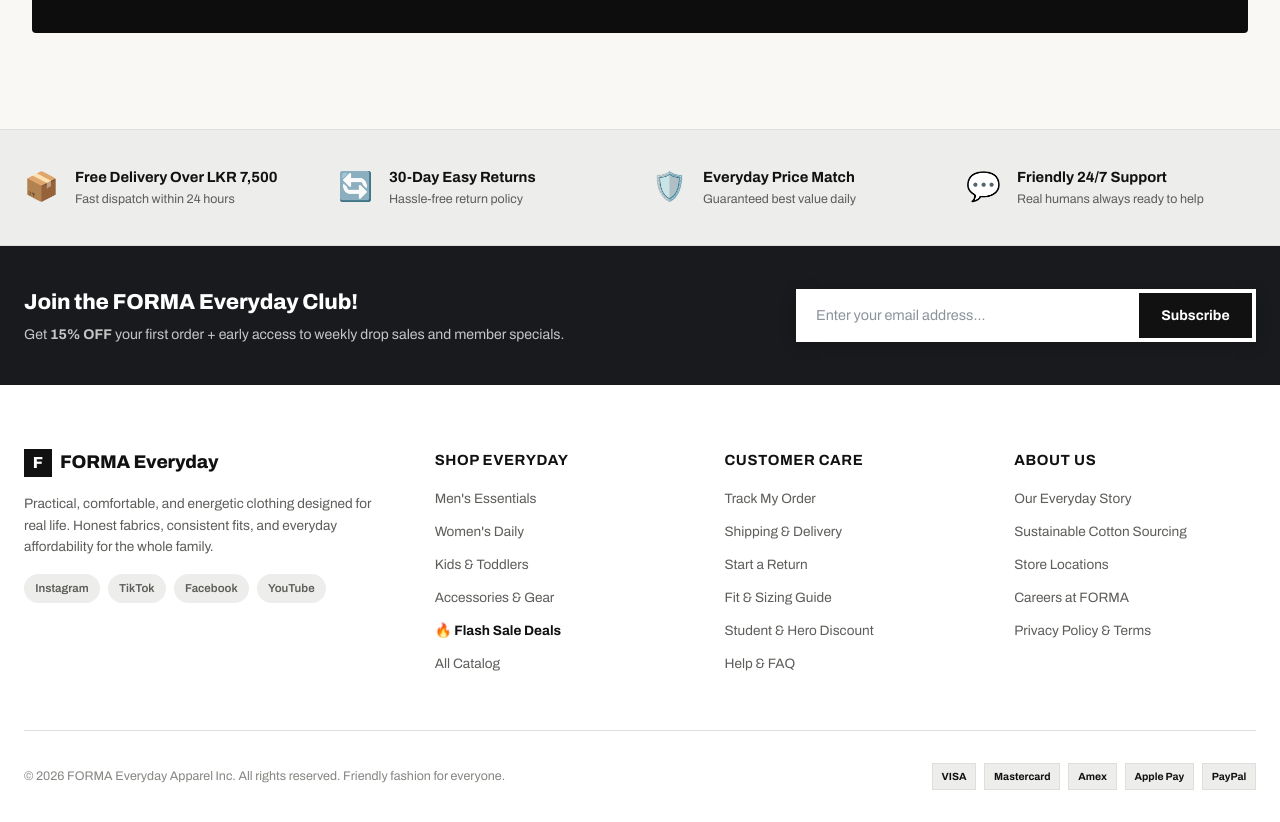
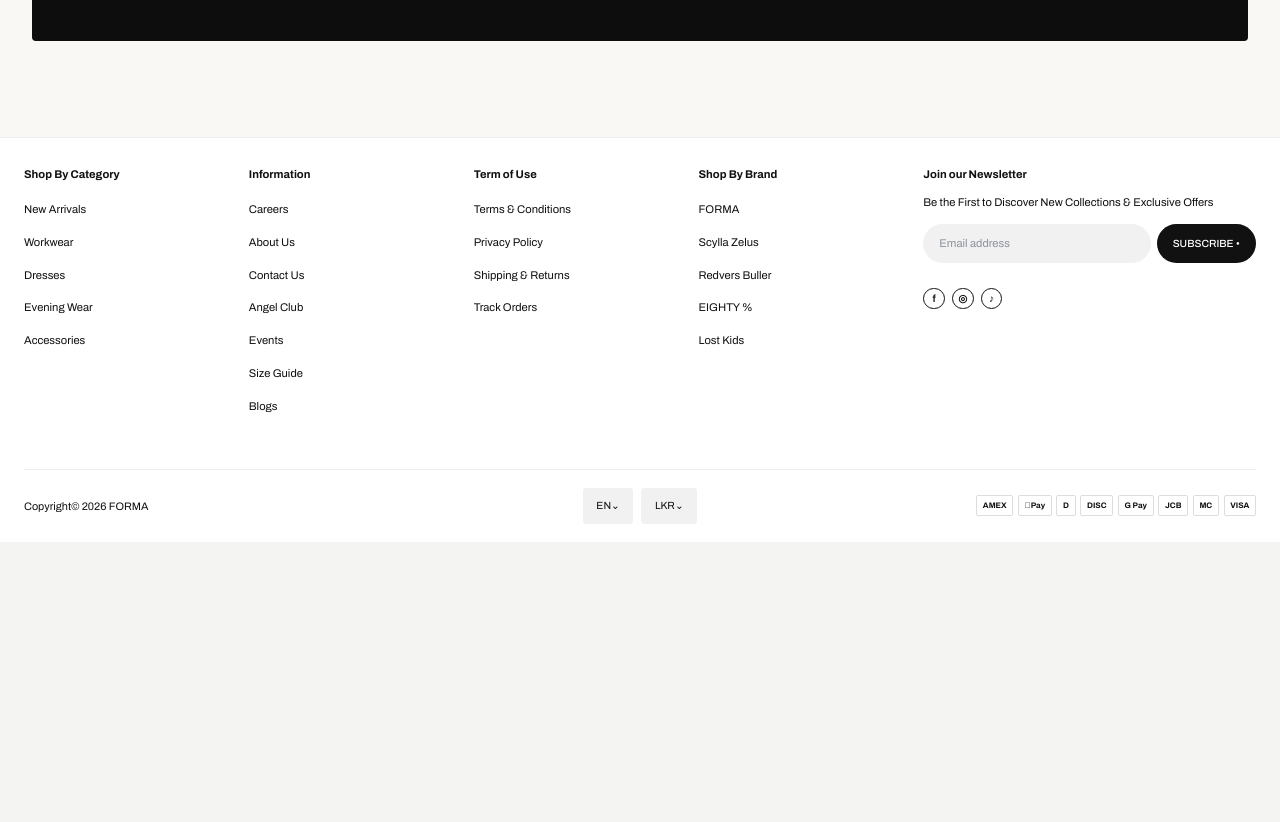
Before and after one commit to ahamedaamir/forma-online-clothing-store, a Next.js app in the folder frontend/: page /design-system in a window 1280 px wide. Shown: the part 5220-6042 px from the top of the page. After the commit the page ends 5762 px from the top, so only its background shows below. Built offline with nearby package versions, Linux system fonts and the light colour scheme.

Commit message:
ui change

```diff
--- a/frontend/app/components/SiteFooter.module.css
+++ b/frontend/app/components/SiteFooter.module.css
@@ -295,3 +295,172 @@
   padding: 0.3rem 0.55rem;
   border-radius: var(--radius-xs, 4px);
 }
+
+/* Reference footer layout */
+.footer {
+  border-top: 1px solid #eeeeee;
+  background: #ffffff;
+  color: #111111;
+}
+
+.mainFooter {
+  padding: 1.75rem 0 0;
+}
+
+.footerGrid {
+  grid-template-columns: 1fr 1fr 1fr 1fr 1.8fr;
+  gap: 2.5rem;
+  padding-bottom: 3.25rem;
+  border-bottom: 1px solid #eeeeee;
+}
+
+.footerCol {
+  gap: 0.85rem;
+}
+
+.colTitle {
+  font-size: 0.7rem;
+  font-weight: 700;
+  letter-spacing: 0;
+  text-transform: none;
+}
+
+.colList {
+  gap: 0.55rem;
+}
+
+.colList a {
+  font-size: 0.7rem;
+  color: #111111;
+}
+
+.colList a:hover {
+  color: #666666;
+}
+
+.newsletterColumn {
+  gap: 0.8rem;
+}
+
+.newsletterSub {
+  margin: 0;
+  color: #111111;
+  font-size: 0.7rem;
+  line-height: 1.4;
+}
+
+.newsletterForm {
+  width: 100%;
+  max-width: none;
+}
+
+.inputGroup {
+  gap: 0.35rem;
+  padding: 0;
+  background: transparent;
+  box-shadow: none;
+}
+
+.emailInput {
+  min-width: 0;
+  padding: 0.7rem 1rem;
+  border-radius: 999px;
+  background: #f1f1f1;
+  font-size: 0.7rem;
+}
+
+.subscribeBtn {
+  padding: 0.7rem 1rem;
+  border-radius: 999px;
+  background: #111111;
+  font-size: 0.65rem;
+  font-weight: 500;
+  letter-spacing: 0;
+}
+
+.subscribeBtn:hover {
+  background: #333333;
+}
+
+.socialIcons {
+  gap: 0.45rem;
+  margin-top: 0.75rem;
+}
+
+.socialPill {
+  display: flex;
+  align-items: center;
+  justify-content: center;
+  width: 1.35rem;
+  height: 1.35rem;
+  padding: 0;
+  border: 1px solid #111111;
+  border-radius: 50%;
+  background: #ffffff;
+  color: #111111;
+  font-size: 0.65rem;
+}
+
+.socialPill:hover {
+  background: #111111;
+  color: #ffffff;
+}
+
+.bottomBar {
+  min-height: 4.5rem;
+  padding: 1rem 0;
+  display: grid;
+  grid-template-columns: 1fr auto 1fr;
+  align-items: center;
+  gap: 1rem;
+}
+
+.copyText {
+  color: #111111;
+  font-size: 0.68rem;
+}
+
+.localeControls {
+  display: flex;
+  gap: 0.5rem;
+}
+
+.localeControls button {
+  border: 0;
+  border-radius: 3px;
+  background: #f1f1f1;
+  padding: 0.65rem 0.85rem;
+  color: #111111;
+  font-size: 0.65rem;
+}
+
+.paymentBadges {
+  justify-content: flex-end;
+  gap: 0.3rem;
+}
+
+.payBadge {
+  padding: 0.22rem 0.35rem;
+  border: 1px solid #dddddd;
+  border-radius: 2px;
+  background: #ffffff;
+  font-size: 0.5rem;
+}
+
+@media (max-width: 900px) {
+  .footerGrid {
+    grid-template-columns: repeat(2, 1fr);
+  }
+
+  .newsletterColumn {
+    grid-column: 1 / -1;
+  }
+
+  .bottomBar {
+    grid-template-columns: 1fr;
+  }
+
+  .paymentBadges {
+    justify-content: flex-start;
+  }
+}
--- a/frontend/app/components/SiteFooter.tsx
+++ b/frontend/app/components/SiteFooter.tsx
@@ -19,145 +19,99 @@
 
   return (
     <footer className={styles.footer}>
-      {/* ── VALUE PERKS STRIP ──────────────────────────────── */}
-      <div className={styles.perksStrip}>
-        <div className={styles.container}>
-          <div className={styles.perksGrid}>
-            <div className={styles.perkItem}>
-              <div className={styles.perkIcon}>📦</div>
-              <div>
-                <h4 className={styles.perkTitle}>Free Delivery Over LKR 7,500</h4>
-                <p className={styles.perkSubtitle}>Fast dispatch within 24 hours</p>
-              </div>
-            </div>
-            <div className={styles.perkItem}>
-              <div className={styles.perkIcon}>🔄</div>
-              <div>
-                <h4 className={styles.perkTitle}>30-Day Easy Returns</h4>
-                <p className={styles.perkSubtitle}>Hassle-free return policy</p>
-              </div>
-            </div>
-            <div className={styles.perkItem}>
-              <div className={styles.perkIcon}>🛡️</div>
-              <div>
-                <h4 className={styles.perkTitle}>Everyday Price Match</h4>
-                <p className={styles.perkSubtitle}>Guaranteed best value daily</p>
-              </div>
-            </div>
-            <div className={styles.perkItem}>
-              <div className={styles.perkIcon}>💬</div>
-              <div>
-                <h4 className={styles.perkTitle}>Friendly 24/7 Support</h4>
-                <p className={styles.perkSubtitle}>Real humans always ready to help</p>
-              </div>
-            </div>
-          </div>
-        </div>
-      </div>
-
-      {/* ── NEWSLETTER STRIP (SUBSCRIBE BUTTON NEXT TO INPUT) ─ */}
-      <div className={styles.newsletterStrip}>
-        <div className={styles.container}>
-          <div className={styles.newsletterBox}>
-            <div className={styles.newsletterText}>
-              <h3 className={styles.newsletterHeading}>Join the FORMA Everyday Club!</h3>
-              <p className={styles.newsletterSub}>
-                Get <strong>15% OFF</strong> your first order + early access to weekly drop sales and member specials.
-              </p>
-            </div>
-
-            <form onSubmit={handleSubscribe} className={styles.newsletterForm}>
-              <div className={styles.inputGroup}>
-                <input
-                  type="email"
-                  placeholder="Enter your email address..."
-                  value={email}
-                  onChange={(e) => setEmail(e.target.value)}
-                  className={styles.emailInput}
-                  required
-                  aria-label="Email address for newsletter"
-                />
-                {/* A "Subscribe" button placed directly next to an email input field */}
-                <button type="submit" className={styles.subscribeBtn}>
-                  {subscribed ? "Subscribed! 🎉" : "Subscribe"}
-                </button>
-              </div>
-            </form>
-          </div>
-        </div>
-      </div>
-
-      {/* ── MAIN FOOTER COLUMNS ────────────────────────────── */}
       <div className={styles.mainFooter}>
         <div className={styles.container}>
           <div className={styles.footerGrid}>
-            {/* Brand column */}
-            <div className={styles.brandCol}>
-              <div className={styles.brandBadge}>
-                <span className={styles.brandIconF}>F</span>
-                <span className={styles.brandNameText}>FORMA Everyday</span>
-              </div>
-              <p className={styles.brandBio}>
-                Practical, comfortable, and energetic clothing designed for real life. Honest fabrics, consistent fits, and everyday affordability for the whole family.
-              </p>
-              <div className={styles.socialIcons}>
-                <span className={styles.socialPill}>Instagram</span>
-                <span className={styles.socialPill}>TikTok</span>
-                <span className={styles.socialPill}>Facebook</span>
-                <span className={styles.socialPill}>YouTube</span>
-              </div>
-            </div>
-
-            {/* Shop Column */}
             <div className={styles.footerCol}>
-              <h4 className={styles.colTitle}>Shop Everyday</h4>
+              <h4 className={styles.colTitle}>Shop By Category</h4>
               <ul className={styles.colList}>
-                <li><Link href="/shop?category=Men">Men&apos;s Essentials</Link></li>
-                <li><Link href="/shop?category=Women">Women&apos;s Daily</Link></li>
-                <li><Link href="/shop?category=Kids">Kids &amp; Toddlers</Link></li>
-                <li><Link href="/shop?category=Accessories">Accessories &amp; Gear</Link></li>
-                <li><Link href="/shop?category=Sale" className={styles.saleColLink}>🔥 Flash Sale Deals</Link></li>
-                <li><Link href="/shop">All Catalog</Link></li>
+                <li><Link href="/shop">New Arrivals</Link></li>
+                <li><Link href="/shop?category=Men">Workwear</Link></li>
+                <li><Link href="/shop?category=Women">Dresses</Link></li>
+                <li><Link href="/shop?category=Women">Evening Wear</Link></li>
+                <li><Link href="/shop?category=Accessories">Accessories</Link></li>
               </ul>
             </div>
 
-            {/* Customer Care */}
             <div className={styles.footerCol}>
-              <h4 className={styles.colTitle}>Customer Care</h4>
+              <h4 className={styles.colTitle}>Information</h4>
               <ul className={styles.colList}>
-                <li><Link href="/cart">Track My Order</Link></li>
-                <li><Link href="/">Shipping &amp; Delivery</Link></li>
-                <li><Link href="/">Start a Return</Link></li>
-                <li><Link href="/">Fit &amp; Sizing Guide</Link></li>
-                <li><Link href="/">Student &amp; Hero Discount</Link></li>
-                <li><Link href="/">Help &amp; FAQ</Link></li>
+                <li><Link href="/">Careers</Link></li>
+                <li><Link href="/">About Us</Link></li>
+                <li><Link href="/">Contact Us</Link></li>
+                <li><Link href="/">Angel Club</Link></li>
+                <li><Link href="/">Events</Link></li>
+                <li><Link href="/">Size Guide</Link></li>
+                <li><Link href="/">Blogs</Link></li>
               </ul>
             </div>
 
-            {/* About & Policies */}
             <div className={styles.footerCol}>
-              <h4 className={styles.colTitle}>About Us</h4>
+              <h4 className={styles.colTitle}>Term of Use</h4>
               <ul className={styles.colList}>
-                <li><Link href="/">Our Everyday Story</Link></li>
-                <li><Link href="/">Sustainable Cotton Sourcing</Link></li>
-                <li><Link href="/">Store Locations</Link></li>
-                <li><Link href="/">Careers at FORMA</Link></li>
-                <li><Link href="/">Privacy Policy &amp; Terms</Link></li>
+                <li><Link href="/">Terms &amp; Conditions</Link></li>
+                <li><Link href="/">Privacy Policy</Link></li>
+                <li><Link href="/">Shipping &amp; Returns</Link></li>
+                <li><Link href="/cart">Track Orders</Link></li>
               </ul>
+            </div>
+
+            <div className={styles.footerCol}>
+              <h4 className={styles.colTitle}>Shop By Brand</h4>
+              <ul className={styles.colList}>
+                <li><Link href="/shop">FORMA</Link></li>
+                <li><Link href="/shop">Scylla Zelus</Link></li>
+                <li><Link href="/shop">Redvers Buller</Link></li>
+                <li><Link href="/shop">EIGHTY %</Link></li>
+                <li><Link href="/shop">Lost Kids</Link></li>
+              </ul>
+            </div>
+
+            <div className={`${styles.footerCol} ${styles.newsletterColumn}`}>
+              <h4 className={styles.colTitle}>Join our Newsletter</h4>
+              <p className={styles.newsletterSub}>Be the First to Discover New Collections &amp; Exclusive Offers</p>
+              <form onSubmit={handleSubscribe} className={styles.newsletterForm}>
+                <div className={styles.inputGroup}>
+                  <input
+                    type="email"
+                    placeholder="Email address"
+                    value={email}
+                    onChange={(e) => setEmail(e.target.value)}
+                    className={styles.emailInput}
+                    required
+                    aria-label="Email address for newsletter"
+                  />
+                  <button type="submit" className={styles.subscribeBtn}>
+                    {subscribed ? "SUBSCRIBED" : "SUBSCRIBE"} <span aria-hidden="true">•</span>
+                  </button>
+                </div>
+              </form>
+              <div className={styles.socialIcons} aria-label="Social media links">
+                <span className={styles.socialPill}>f</span>
+                <span className={styles.socialPill}>◎</span>
+                <span className={styles.socialPill}>♪</span>
+              </div>
             </div>
           </div>
 
           {/* Bottom Bar */}
           <div className={styles.bottomBar}>
             <p className={styles.copyText}>
-              &copy; {new Date().getFullYear()} FORMA Everyday Apparel Inc. All rights reserved. Friendly fashion for everyone.
+              Copyright&copy; {new Date().getFullYear()} FORMA
             </p>
+            <div className={styles.localeControls}>
+              <button type="button">EN⌄</button>
+              <button type="button">LKR⌄</button>
+            </div>
             <div className={styles.paymentBadges}>
+              <span className={styles.payBadge}>AMEX</span>
+              <span className={styles.payBadge}>Pay</span>
+              <span className={styles.payBadge}>D</span>
+              <span className={styles.payBadge}>DISC</span>
+              <span className={styles.payBadge}>G Pay</span>
+              <span className={styles.payBadge}>JCB</span>
+              <span className={styles.payBadge}>MC</span>
               <span className={styles.payBadge}>VISA</span>
-              <span className={styles.payBadge}>Mastercard</span>
-              <span className={styles.payBadge}>Amex</span>
-              <span className={styles.payBadge}>Apple Pay</span>
-              <span className={styles.payBadge}>PayPal</span>
             </div>
           </div>
         </div>
--- a/frontend/app/globals.css
+++ b/frontend/app/globals.css
@@ -65,7 +65,7 @@
   background-color: var(--bg-canvas);
   color: var(--text-main);
   font-family: 'Archivo', sans-serif;
-  font-size: 15px;
+  font-size: 16px;
   font-weight: 400;
   line-height: 1.5;
 }
```
Also changed, not shown: frontend/app/components/SiteHeader.module.css (+42 -0 lines), frontend/app/components/SiteHeader.tsx (+10 -2 lines).
